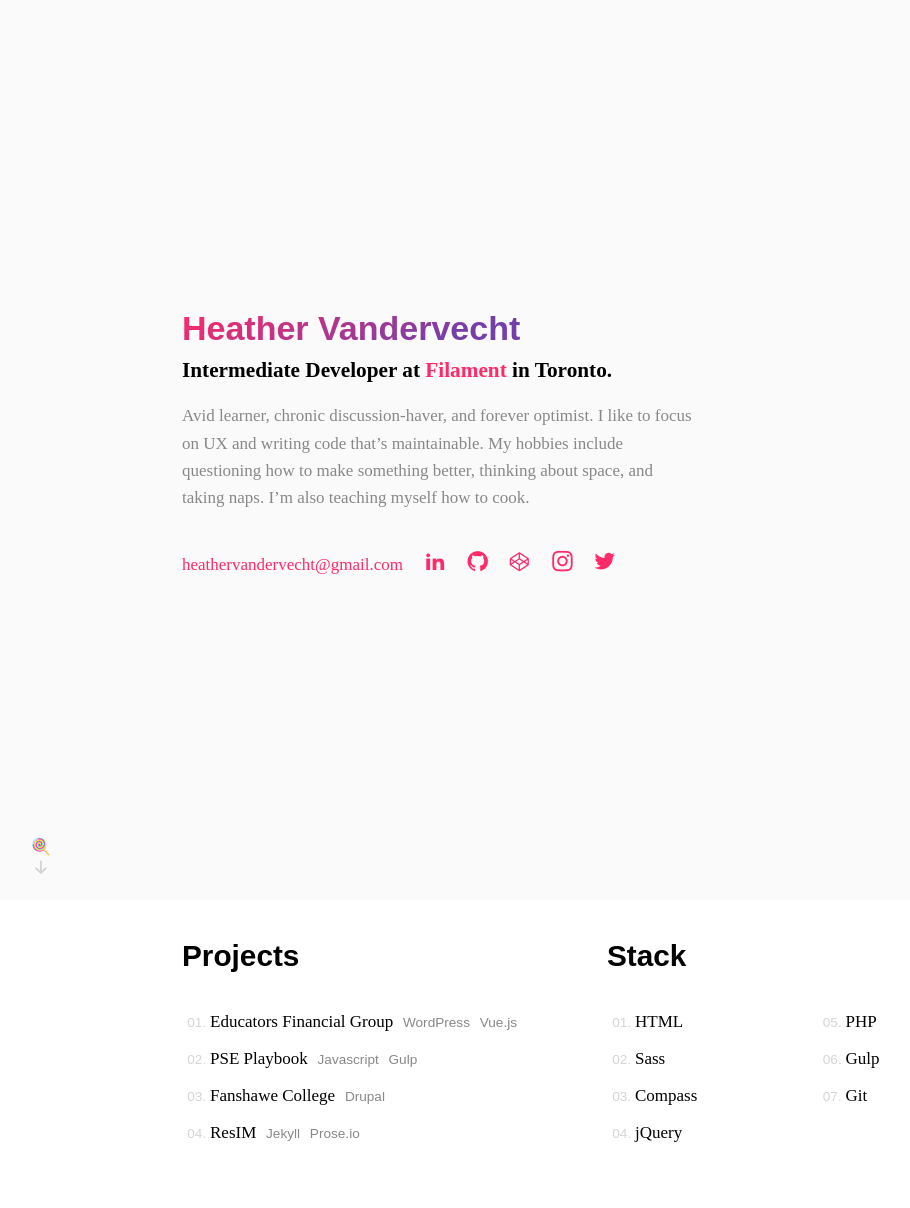
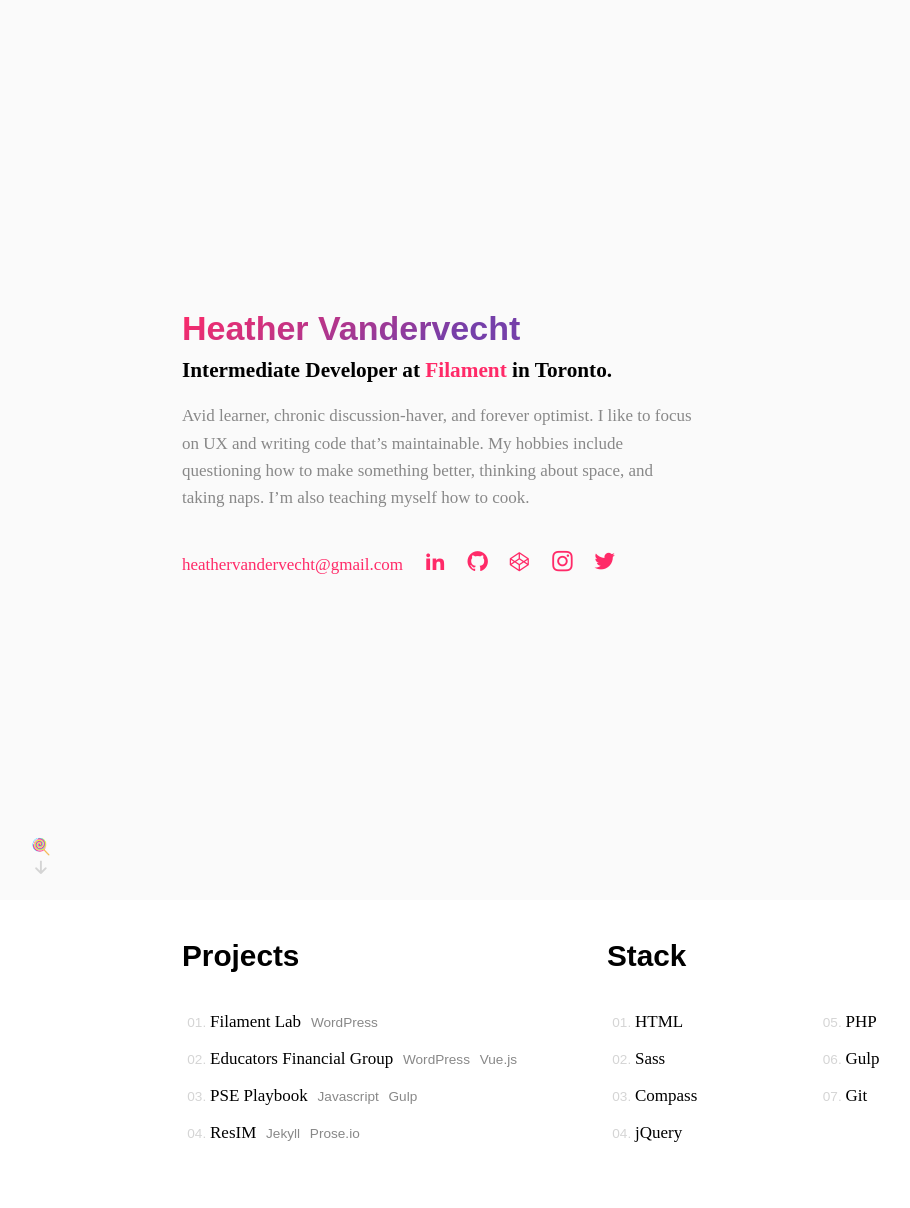
Before and after one commit to heathervv/portfolio-2016, a Jekyll site: the page built from index.html, in a window 1280 px wide. Shown: the whole page, without its empty margins (33-943 px from the left). Built offline with Jekyll 4.4.1, drawn with Linux system fonts in a browser that asks for light colours; some web fonts are replaced.

Commit message:
feat: filament added to projects, fanshawe removed

```diff
--- a/_includes/details.html
+++ b/_includes/details.html
@@ -3,6 +3,14 @@
         <div class="work">
             <h2 class="details__title">Projects</h2>
             <ol class="details__list">
+                <li class="details__link">
+                    <h4 class="details__project">
+                        <a target="_blank" href="http://www.filamentlab.com/">Filament Lab</a>
+                    </h4>
+                    <ul class="tags">
+                        <li>WordPress</li>
+                    </ul>
+                </li>
                 <li class="details__link">
                     <h4 class="details__project">
                         <a target="_blank" href="https://educatorsfinancialgroup.ca">Educators Financial Group</a>
@@ -23,14 +31,6 @@
                 </li>
                 <li class="details__link">
                     <h4 class="details__project">
-                        <a target="_blank" href="http://fanshawec.ca">Fanshawe College</a>
-                    </h4>
-                    <ul class="tags">
-                        <li>Drupal</li>
-                    </ul>
-                </li>
-                <li class="details__link">
-                    <h4 class="details__project">
                         <a target="_blank" href="http://res.im">ResIM</a>
                     </h4>
                     <ul class="tags">
@@ -40,6 +40,8 @@
                 </li>
             </ol>
         </div>
+        <!-- Additional clients -->
+        <!-- Fanshawe -->
         <div class="stack">
             <h2 class="details__title">Stack</h2>
             <div class="details--column">
```
